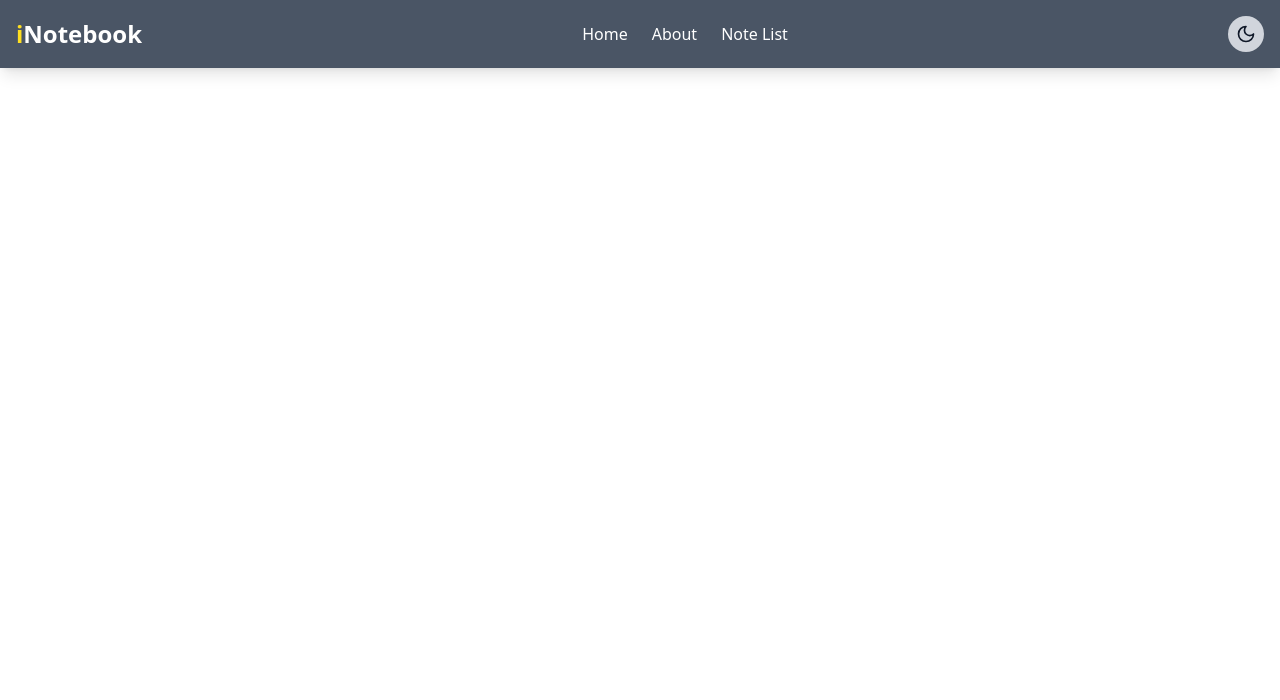
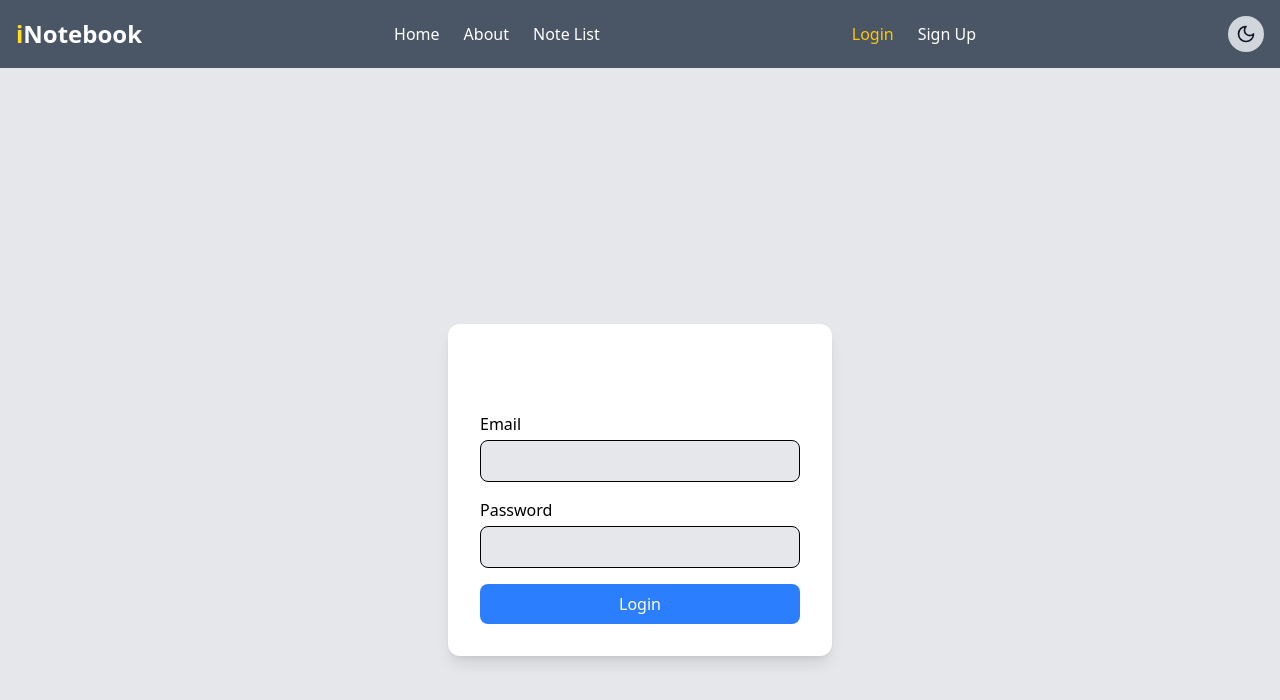
Before and after one commit to BoradDenish/mern-inotebook, a React (Vite) app in the folder inotebook-frontend/: page /login in a window 1280 px wide. Shown: the top 700 px of the page. Built offline with nearby package versions, Linux system fonts and the light colour scheme.

Commit message:
make login page

```diff
--- a/inotebook-frontend/src/App.jsx
+++ b/inotebook-frontend/src/App.jsx
@@ -8,6 +8,8 @@ import NoteState from './context/notes/noteState';
 import { ThemeProvider } from "./context/ThemeContext";
 import Notes from './components/Notes';
 import Alert from './components/Alert';
+import Login from './components/Login';
+import SignUp from './components/SignUp';
 
 function App() {
   const [alert, setAlert] = useState(null);
@@ -25,9 +27,11 @@ function App() {
           <Navbar />
           {alert && <Alert message={alert.message} type={alert.type} onClose={() => setAlert(null)} />}
           <Routes>
-            <Route path="/" element={<Home />} />
+            <Route path="/home" element={<Home />} />
             <Route path="/about" element={<About />} />
-            <Route path="/note-list" element={<Notes />} />
+            <Route path="/" element={<Notes />} />
+            <Route path="/login" element={<Login />} />
+            <Route path="/signup" element={<SignUp />} />
           </Routes>
         </BrowserRouter>
       </NoteState>
--- a/inotebook-frontend/src/components/Home.jsx
+++ b/inotebook-frontend/src/components/Home.jsx
@@ -16,9 +16,9 @@ export default function Home() {
 
   const handleSubmit = (e) => {
     e.preventDefault();
-    console.log("Note Submitted: ", note);
     addNote({ title: note.title, description: note.description, tag: note.tag });
     // addNote(note.title, note.description, note.tag);
+    setNote({ title: "", description: "", tag: "" })
 
   };
 
--- /dev/null
+++ b/inotebook-frontend/src/components/Login.jsx
@@ -0,0 +1,68 @@
+import React, { useContext, useState } from "react";
+import ThemeContext from "../context/ThemeContext";
+import { useNavigate } from "react-router";
+
+export default function Login() {
+  const { darkMode, setDarkMode } = useContext(ThemeContext);
+  const [email, setEmail] = useState("");
+  const [password, setPassword] = useState("");
+  let navigate = useNavigate();
+
+  const handleSubmit = async (e) => {
+    e.preventDefault();
+    alert(`Logging in with: ${email}`);
+    const response = await fetch(`http://localhost:5000/api/auth/login`, {
+        method: 'POST',
+        headers: {
+            'Content-type': 'application/json'
+        },
+        body: JSON.stringify({email: email, password: password})
+    })
+    const json = await response.json();
+    console.log("json: --", json);
+    if (json.success) {
+        localStorage.setItem('token', json.data.authToken);
+        navigate("/");
+    }
+    else {
+
+    }
+
+  };
+
+  return (
+    <div className={`flex justify-center items-center p-64 ${darkMode ? "bg-gray-300" : "bg-gray-200 "}`}>
+      <div className={`p-8 shadow-lg rounded-xl w-96 ${darkMode ? "bg-gray-600" : "bg-white"}`}>
+        <h2 className={`text-2xl font-bold text-center mb-6 ${darkMode ? "text-black" : "text-white"}`}>Login</h2>
+        <form onSubmit={handleSubmit} className="space-y-4">
+          <div>
+            <label className={`block mb-1 font-medium ${darkMode ? "text-white" : "text-black"}`}>Email</label>
+            <input
+              type="email"
+              value={email}
+              onChange={(e) => setEmail(e.target.value)}
+              className={`w-full p-2 border rounded-lg ${darkMode ? "bg-gray-400 text-black" : "bg-gray-200 text-black"}`}
+              required
+            />
+          </div>
+          <div>
+            <label className={`block mb-1 font-medium  ${darkMode ? "text-white" : "text-black"}`}>Password</label>
+            <input
+              type="password"
+              value={password}
+              onChange={(e) => setPassword(e.target.value)}
+              className={`w-full p-2 border rounded-lg ${darkMode ? "bg-gray-400 text-black" : "bg-gray-200 text-black"}`}
+              required
+            />
+          </div>
+          <button
+            type="submit"
+            className="w-full py-2 bg-blue-500 text-white rounded-lg hover:bg-blue-600 transition"
+          >
+            Login
+          </button>
+        </form>
+      </div>
+    </div>
+  );
+}
--- a/inotebook-frontend/src/components/Navbar.jsx
+++ b/inotebook-frontend/src/components/Navbar.jsx
@@ -17,14 +17,22 @@ export default function Navbar() {
         </div>
 
         <div className="hidden md:flex space-x-6">
-          <Link to="/" className={`hover:text-yellow-300 transition ${location.pathname === "/" ? "text-yellow-400" : ""}`}>
+          <Link to="/home" className={`hover:text-yellow-300 transition ${location.pathname === "/home" ? "text-yellow-400" : ""}`}>
             Home
           </Link>
           <Link to="/about" className={`hover:text-yellow-300 transition ${location.pathname === "/about" ? "text-yellow-400" : ""}`}>
             About
           </Link>
-          <Link to="/note-list" className={`hover:text-yellow-300 transition ${location.pathname === "/note-list" ? "text-yellow-400" : ""}`}>
+          <Link to="/" className={`hover:text-yellow-300 transition ${location.pathname === "/" ? "text-yellow-400" : ""}`}>
             Note List
+          </Link>
+        </div>
+        <div className="gap-3 space-x-6">
+          <Link to="/login" className={`hover:text-yellow-300 transition ${location.pathname === "/login" ? "text-yellow-400" : ""}`}>
+            Login
+          </Link>
+          <Link to="/signup" className={`hover:text-yellow-300 transition ${location.pathname === "/signup" ? "text-yellow-400" : ""}`}>
+            Sign Up
           </Link>
         </div>
 
--- /dev/null
+++ b/inotebook-frontend/src/components/SignUp.jsx
@@ -0,0 +1,9 @@
+import React from 'react'
+
+export default function SignUp() {
+  return (
+    <div>
+
+    </div>
+  )
+}
--- a/inotebook-frontend/src/context/notes/noteState.jsx
+++ b/inotebook-frontend/src/context/notes/noteState.jsx
@@ -10,7 +10,6 @@ export default function NoteState (props) {
 
     // Get All Notes
     const getNote = async () => {
-        console.log("Add new note")
 
         const response = await fetch(`${host}/notes/fetchallnotes`, {
             method: 'GEt',
@@ -20,14 +19,12 @@ export default function NoteState (props) {
             }
         })
         const json = await response.json();
-        console.log("JSON: " + json);
         setNotes(json)
     }
 
     // Add note
     // const addNote = (title, description, tag) => {
     const addNote = async (newNote) => {
-        console.log("Add new note", newNote.title);
 
         const response = await fetch(`${host}/notes/addnote`, {
             method: 'POST',
@@ -38,7 +35,6 @@ export default function NoteState (props) {
             body: JSON.stringify({title: newNote.title, description: newNote.description, tag: newNote.tag})
         })
         const json = await response.json();
-        console.log("JSON: " + json);
 
         setNotes(notes.concat(json))
     }
@@ -53,15 +49,12 @@ export default function NoteState (props) {
             }
         })
         const json = await response.json();
-        console.log("JSON: " + json);
-        console.log("Call delete function with id" + id);
         const newNotes = notes.filter((note) => {return note._id!==id});
         setNotes(newNotes);
     }
 
     // Edit note
     const editNote = async (id, title, description, tag) => {
-        console.log("Edit console", id, title, description, tag);
         // API Call
         const response = await fetch(`${host}/notes/updatenote/${id}`, {
             method: 'PUT',
@@ -72,17 +65,19 @@ export default function NoteState (props) {
             body: JSON.stringify({title: title, description: description, tag: tag})
         })
         const json = await response.json();
-        console.log("JSON: " + json);
 
-        console.log("Call Edit Function With Thier Details!!");
-        for (let index = 0; index < notes.length; index++) {
-            const element = notes[index];
+        let newNotes = JSON.parse(JSON.stringify(notes));
+
+        for (let index = 0; index < newNotes.length; index++) {
+            const element = newNotes[index];
             if(element._id === id) {
-                element.title = title;
-                element.description = description;
-                element.tag = tag;
+                newNotes[index].title = title;
+                newNotes[index].description = description;
+                newNotes[index].tag = tag;
+                break;
             }
         }
+        setNotes(newNotes);
 
     }
 
```
